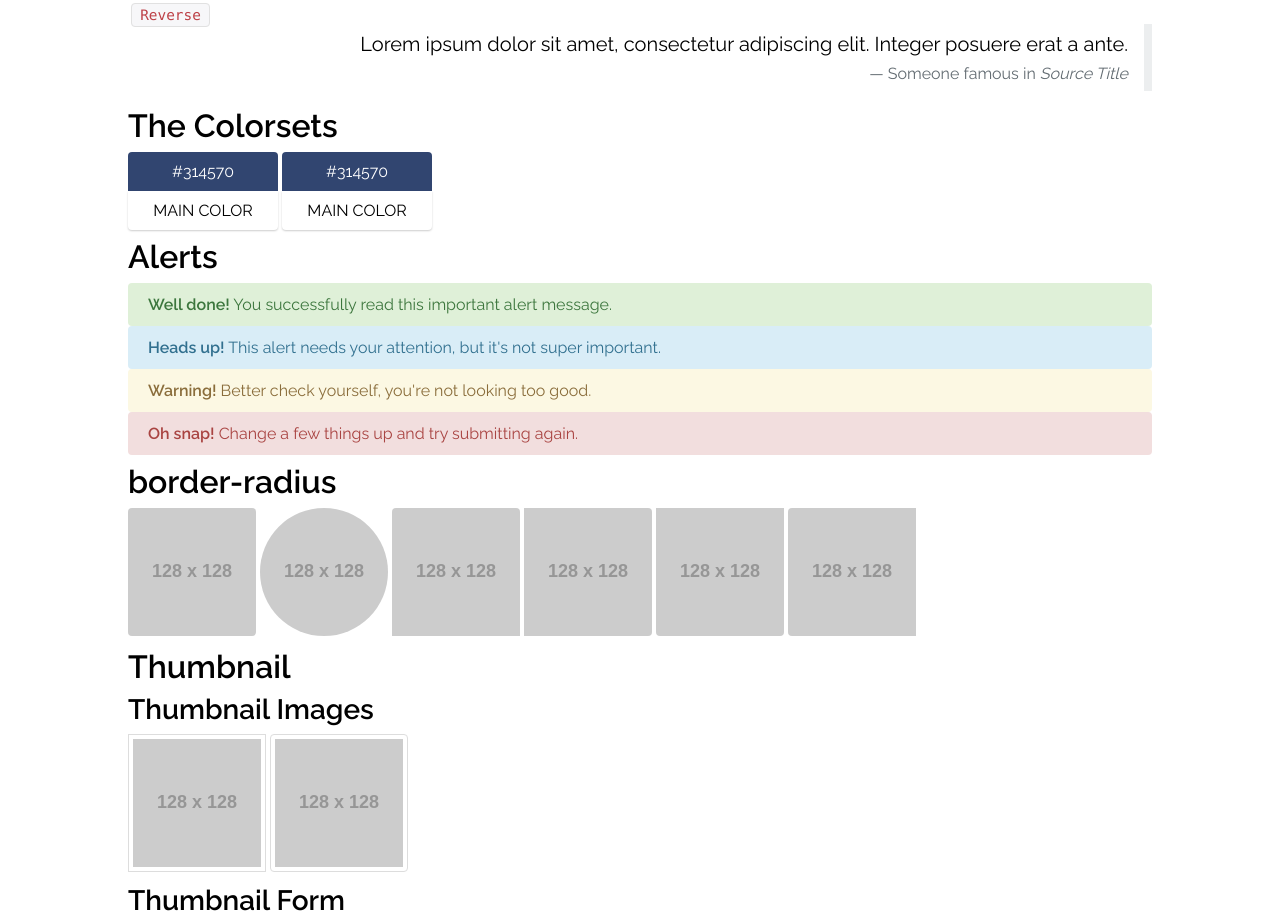
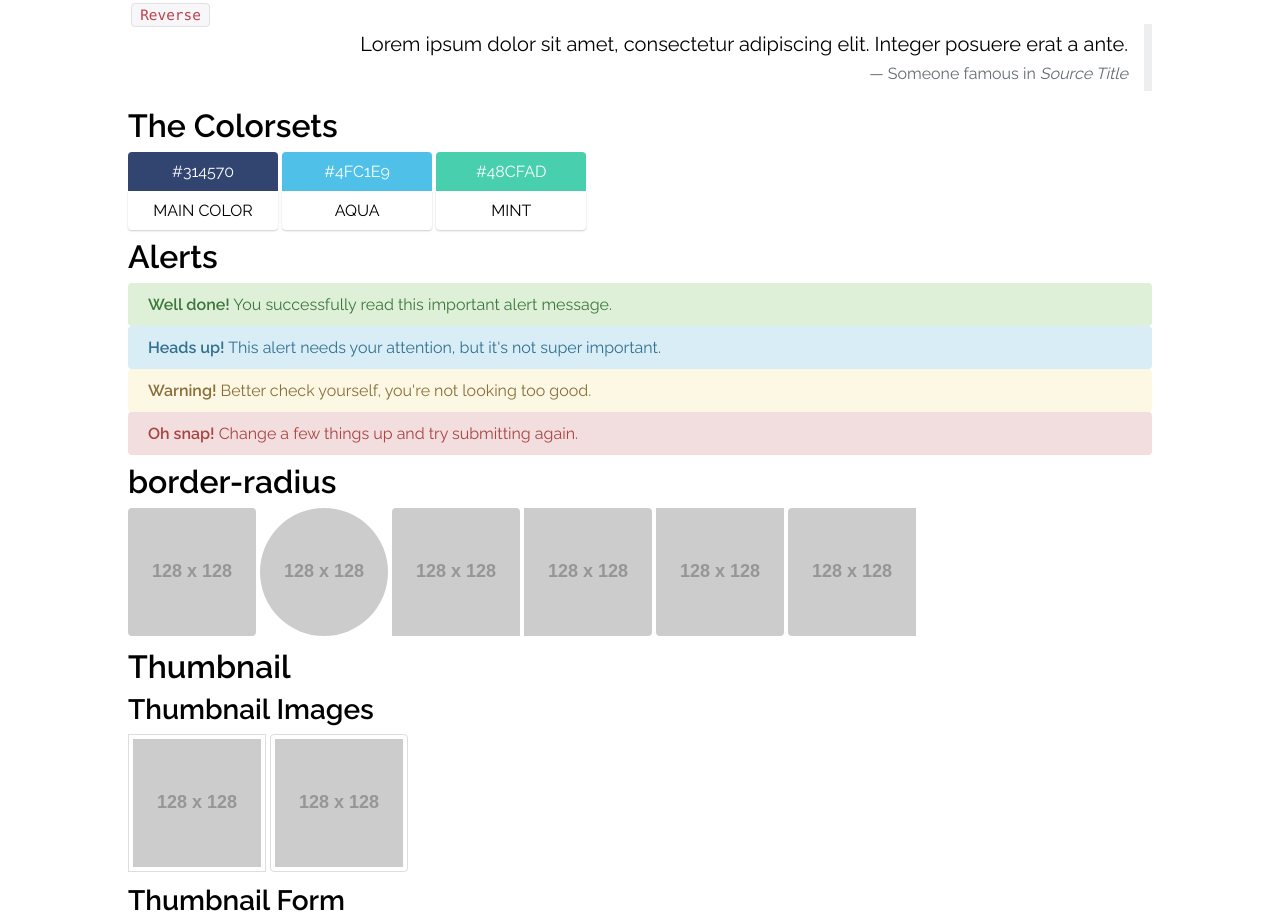
Before and after one commit to EXIT-kr/exit.css, a website: page index.html in a window 1280 px wide. Shown: the part 1378-2300 px from the top of the page. Drawn offline with Linux system fonts and the light colour scheme; placeholder pictures from the web are drawn by us.

Commit message:
Add colorsets

```diff
--- a/index.html
+++ b/index.html
@@ -82,11 +82,20 @@
       </div>
 
       <div class="color-box box-divided text-center" style="width: 150px;">
-        <div class="box-top" style="background: #314570">
-          #314570
+        <div class="box-top" style="background: #4FC1E9">
+          #4FC1E9
         </div>
         <div class="box-bottom">
-          <div class="text-uppercase">main color</div>
+          <div class="text-uppercase">aqua</div>
+        </div>
+      </div>
+
+      <div class="color-box box-divided text-center" style="width: 150px;">
+        <div class="box-top" style="background: #48CFAD">
+          #48CFAD
+        </div>
+        <div class="box-bottom">
+          <div class="text-uppercase">mint</div>
         </div>
       </div>
 
```
